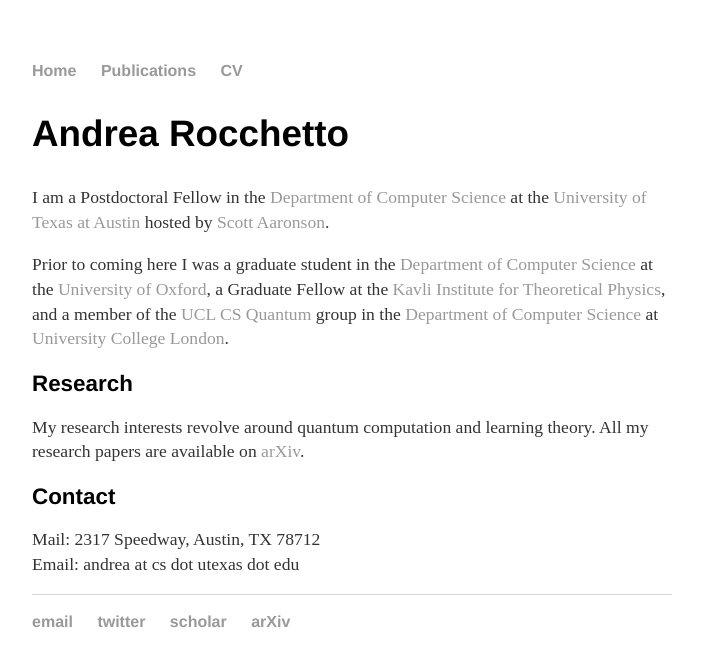
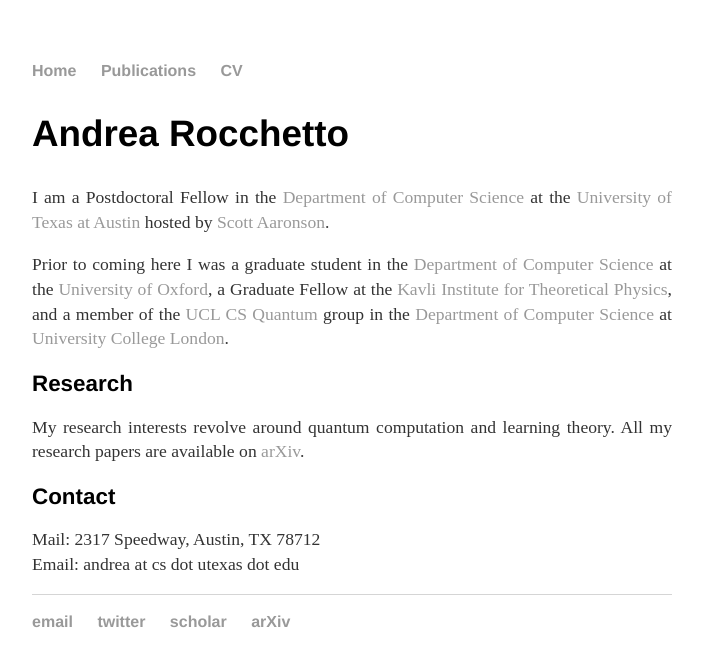
Before and after one commit to andrearocchetto/andrearocchetto.github.io, a Jekyll site: the page built from index.html, in a window 1280 px wide. Shown: the top 667 px of the page, without its empty margins (288-991 px from the left). Built offline with Jekyll 4.4.1, drawn with Linux system fonts in a browser that asks for light colours.

Commit message:
Update main.css

```diff
--- a/css/main.css
+++ b/css/main.css
@@ -7,10 +7,17 @@
   }
 }
 
+
 a { text-decoration: none; color: #999; }
 a:hover { text-decoration: underline; }
 
-p, ul { font-size: 1.1em; line-height: 1.4em; color: #333; }
+p, ul { font-size: 1.1em; line-height: 1.4em; color: #333; text-align: justify;
+  text-justify: inter-word;}
+
+li:not(:last-child) {
+    margin-bottom: 20px;
+}
+
 
 h1, h2, h3, h4 { font-family: 'Helvetica', 'Arial', 'Sans-Serif';}
 h1 { font-size: 2.7em; }
```
